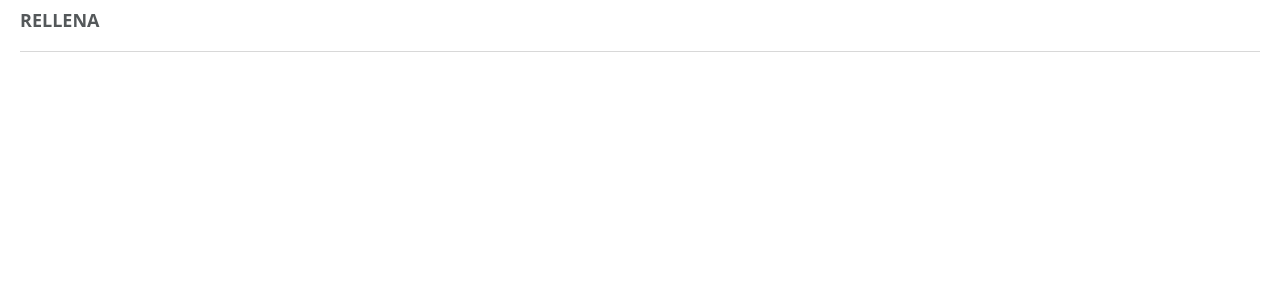
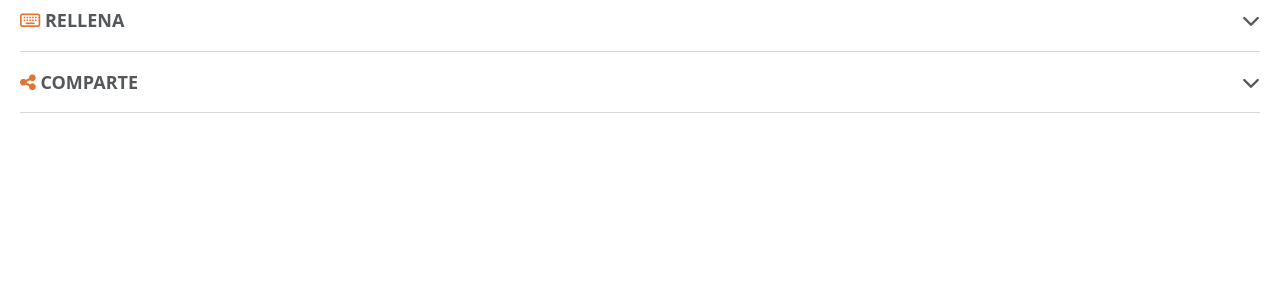
Before and after one commit to Adalab/project-promo-h-module-3-team-2-afternoon, a React (Create React App) app: page / in a window 1280 px wide. Shown: the top 300 px of the page. Built offline with nearby package versions, Linux system fonts and the light colour scheme.

Commit message:
add share component

```diff
--- a/public/index.html
+++ b/public/index.html
@@ -9,6 +9,7 @@
       name="description"
       content="Web site created using create-react-app"
     />
+    <script src="https://kit.fontawesome.com/bf82408d8a.js" crossorigin="anonymous"></script>
     <link rel="apple-touch-icon" href="%PUBLIC_URL%/logo192.png" />
     <!--
       manifest.json provides metadata used when your web app is installed on a
--- a/src/components/Form.js
+++ b/src/components/Form.js
@@ -10,8 +10,8 @@ class Form extends React.Component {
                 <div className="section-wrapper">
                     <form action="" method="POST" id="card__form">
                         {/*<Design />*/}
-                        <Fill />
-                        {/*<Share />*/}
+                        <Fill/>
+                        <Share/>
                     </form>
                 </div>
             </section>
--- a/src/components/Share.js
+++ b/src/components/Share.js
@@ -0,0 +1,28 @@
+import React from 'react';
+import ErrorMessage from './Error-message';
+
+class Share extends React.Component{
+    render(){
+        return (
+            <section className="forms__section share">
+                <div className="form-top" id="form-top-share">
+                    <h2><i className="fas fa-share-alt"></i> Comparte</h2>
+                    <div className="form-arrow arrow-down" id="arrow-share">
+                        <i className="fas fa-chevron-down"></i>
+                    </div>
+                </div>
+                <div className="form-bottom" id="form-bottom-share">
+                    <ErrorMessage id="error-name-job" errorText = 'Por favor, revisa los campos marcados en rojo.'/>
+                    <button className="btn-create  btn-create-inactive" id="btn-create"><i className="far fa-address-card"></i>
+                        Crear tarjeta</button>
+                    <div className="card__share hidden" id="card-share">
+                        <p>La tarjeta ha sido creada:</p>
+                        <p id="card-link" className="card__link">card link</p>
+                        <a id="twitter-share" href="" target="_blank"><div className="btn-twitter"><i className="fab fa-twitter"></i> Compartir en twitter</div></a>
+                    </div>
+                </div>
+            </section>
+        )
+    }
+}
+export default Share;
```
